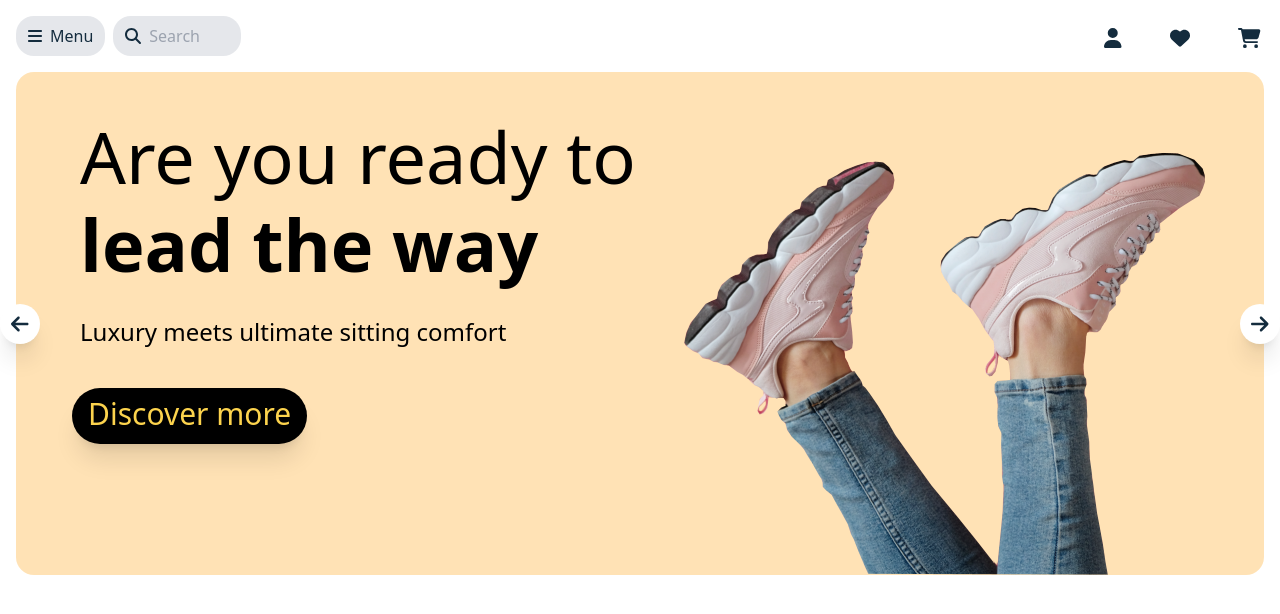
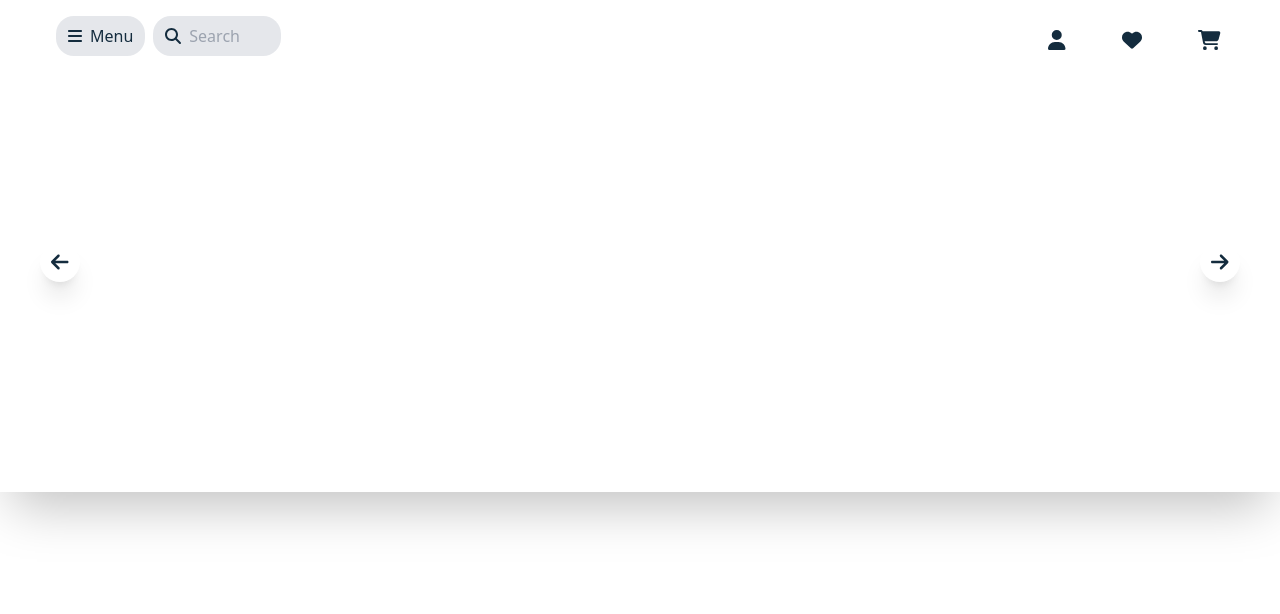
Before and after one commit to Patrik-07/SneakerShop_Front-end, a React (Vite) app: page / in a window 1280 px wide. Shown: the top 614 px of the page. Built offline with nearby package versions, Linux system fonts and the light colour scheme.

Commit message:
Add hero examples

```diff
--- a/src/app/app.tsx
+++ b/src/app/app.tsx
@@ -6,6 +6,7 @@ import Home from "../pages/home/home";
 
 const App = () => {
   return (
+    <div className="bg-[#e7e9eb]">
       <BrowserRouter>
         <Routes>
           <Route path="/" element={<Layout />}>
@@ -16,6 +17,7 @@ const App = () => {
           </Route>
         </Routes>
       </BrowserRouter>
+    </div>
   );
 };
 
--- a/src/components/header/header.tsx
+++ b/src/components/header/header.tsx
@@ -15,12 +15,12 @@ const Header = () => {
   };
 
   return (
-    <div className="flex justify-between">
+    <div className="flex items-center justify-between">
       <div className="flex justify-items-end p-4">
         <MenuButton onClick={incrementItemCount}></MenuButton>
         <SearchInput></SearchInput>
       </div>
-      <div className="flex-wrap justify-items-end p-4">
+      <div className="flex flex-wrap justify-items-end p-4">
         <UserIconButton />
         <WishlistIconButton />
         <ShoppingCartIconButton itemCount={itemCount} />
@@ -30,3 +30,9 @@ const Header = () => {
 };
 
 export default Header;
+
+// <img
+// className="h-10 w-auto pl-4"
+// src="src\assets\header\logo.png"
+// alt=""
+// />
--- a/src/components/header/icons/icon-button.tsx
+++ b/src/components/header/icons/icon-button.tsx
@@ -12,7 +12,7 @@ export const IconButton: React.FC<InputProps> = ({
   children,
 }) => {
   return (
-    <button className="mt-2 p-1 ml-10">
+    <button className="mt-2 p-1 ml-4 md:ml-12">
       <div className="flex items-center">
         <Icon iconDefinition={iconDefinition} />
         {children}
--- a/src/components/header/menu/search-input.tsx
+++ b/src/components/header/menu/search-input.tsx
@@ -3,7 +3,7 @@ import { FontAwesomeIcon } from "@fortawesome/react-fontawesome";
 
 export const SearchInput = () => {
   return (
-    <div className="hidden sm:flex sm:flex-1 justify-items-end items-center pr-3 pl-3 bg-gray-200 rounded-[18px] ml-2">
+    <div className="hidden md:flex md:flex-1 justify-items-end items-center pr-3 pl-3 bg-gray-200 rounded-[18px] ml-2">
       <FontAwesomeIcon
         color="#142C3E"
         icon={faMagnifyingGlass}
--- a/src/components/layout.tsx
+++ b/src/components/layout.tsx
@@ -2,9 +2,12 @@ import { Outlet } from "react-router-dom";
 import Header from "./header/header";
 import Footer from "./footer";
 
+// TODO:
+// remove layout padding bottom 10
+
 const Layout = () => {
   return (
-    <div className="min-w-screen mx-auto max-w-screen-xl">
+    <div className="min-w-screen mx-auto max-w-screen-xl bg-white px-10 shadow-2xl pb-10">
       <div>
         <Header></Header>
         <Outlet></Outlet>
--- a/src/pages/home/hero/hero.tsx
+++ b/src/pages/home/hero/hero.tsx
@@ -2,17 +2,23 @@ import React from "react";
 import { LeftHeroButton, RightHeroButton } from "./hero-button";
 
 type InputProps = {
+  color: string;
   children?: React.ReactNode;
 };
 
-export const Hero = ({ children }: InputProps) => {
+export const Hero = ({ color, children }: InputProps) => {
   return (
     <div className="relative flex items-center top-0 left-0 w-full h-full">
       <LeftHeroButton />
-      <div className="bg-[#FFE2B5] rounded-[18px] p-10 mr-4 ml-4 relative w-full h-full z-0">
+      <div
+        className={`bg-[${color}] rounded-[18px] p-10 mr-4 ml-4 relative w-full h-full z-0`}
+      >
         {children}
       </div>
       <RightHeroButton />
     </div>
   );
 };
+
+("bg-[#FFE2B5] rounded-[18px] p-10 mr-4 ml-4 relative w-full h-full z-0");
+// className={`${"bg-["}${color}${"] rounded-[18px] p-10 mr-4 ml-4 relative w-full h-full z-0"}`}
--- /dev/null
+++ b/src/pages/home/heroes/examples/example-hero-content.tsx
@@ -0,0 +1,3 @@
+export const ExampleHeroContent = () => {
+  return <div className="pt-[300px]"></div>;
+};
--- /dev/null
+++ b/src/pages/home/heroes/examples/example-hero-one.tsx
@@ -0,0 +1,10 @@
+import { Hero } from "../../hero/hero";
+import { ExampleHeroContent } from "./example-hero-content";
+
+export const HeroExampleOne = () => {
+  return (
+    <Hero color="#FFE2B5">
+      <ExampleHeroContent></ExampleHeroContent>
+    </Hero>
+  );
+};
--- /dev/null
+++ b/src/pages/home/heroes/examples/example-hero-three.tsx
@@ -0,0 +1,10 @@
+import { Hero } from "../../hero/hero";
+import { ExampleHeroContent } from "./example-hero-content";
+
+export const HeroExampleThree = () => {
+  return (
+    <Hero color="#142C3E">
+      <ExampleHeroContent></ExampleHeroContent>
+    </Hero>
+  );
+};
--- /dev/null
+++ b/src/pages/home/heroes/examples/example-hero-two.tsx
@@ -0,0 +1,10 @@
+import { Hero } from "../../hero/hero";
+import { ExampleHeroContent } from "./example-hero-content";
+
+export const HeroExampleTwo = () => {
+  return (
+    <Hero color="#FFDC62">
+      <ExampleHeroContent></ExampleHeroContent>
+    </Hero>
+  );
+};
--- a/src/pages/home/hero-contens/example-hero-content1.tsx
+++ b/src/pages/home/heroes/hero-contens/example-hero-content1.tsx
@@ -1,10 +1,10 @@
 import { faArrowRight } from "@fortawesome/free-solid-svg-icons";
 import React from "react";
-import { Icon } from "../../../utils/icon";
+import { Icon } from "../../../../utils/icon";
 
 export const ExampleHeroContent1 = () => {
   return (
-    <div className="flex ">
+    <div className="flex">
       <div className="mr-10 ml-4">
         <h1 className="text-7xl p-2">Are you ready to</h1>
         <h1 className="text-7xl font-bold p-2">lead the way</h1>
@@ -18,7 +18,16 @@ export const ExampleHeroContent1 = () => {
         </div>
       </div>
       <div className="relative top-10">
-        <img src="src\assets\home\hero1\hero1.png" alt="" />
+        <img
+          className="relative top-0 left-0 w-full h-full object-cover z-20"
+          src="src\assets\home\hero1\hero1.png"
+          alt=""
+        />
+        <div className="absolute ml-5 top-5 right-0 bg-opacity-80 z-10">
+          <h1 className="text-[300px] font-bold text-center text-opacity-10 text-gray-900 leading-none">
+            HOT
+          </h1>
+        </div>
       </div>
     </div>
   );
--- a/src/pages/home/home.tsx
+++ b/src/pages/home/home.tsx
@@ -1,14 +1,21 @@
-import { Hero } from "./hero/hero";
-import { ExampleHeroContent1 } from "./hero-contens/example-hero-content1";
+import { HeroExampleTwo } from "./heroes/examples/example-hero-two";
 
 const Home = () => {
   return (
     <div className="relative flex">
-      <Hero>
-        <ExampleHeroContent1 />
-      </Hero>
+      <HeroExampleTwo />
     </div>
   );
 };
 
 export default Home;
+
+// const Home = () => {
+//   return (
+//     <div className="relative flex">
+//       <Hero color="#FFE2B5">
+//         <ExampleHeroContent1 />
+//       </Hero>
+//     </div>
+//   );
+// };
```
Also changed, not shown: src/assets/header/logo.png (added). Lines whose indentation alone changed are shown as unchanged.
